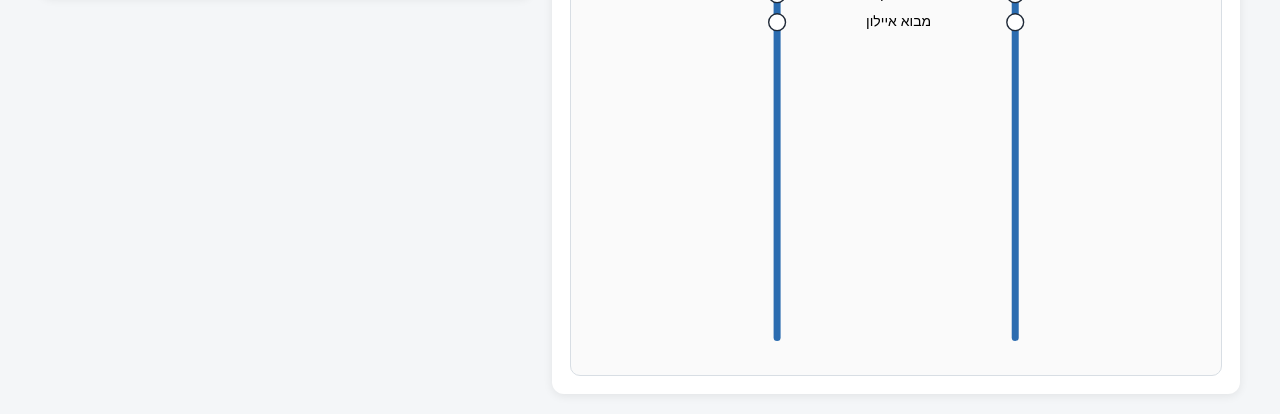
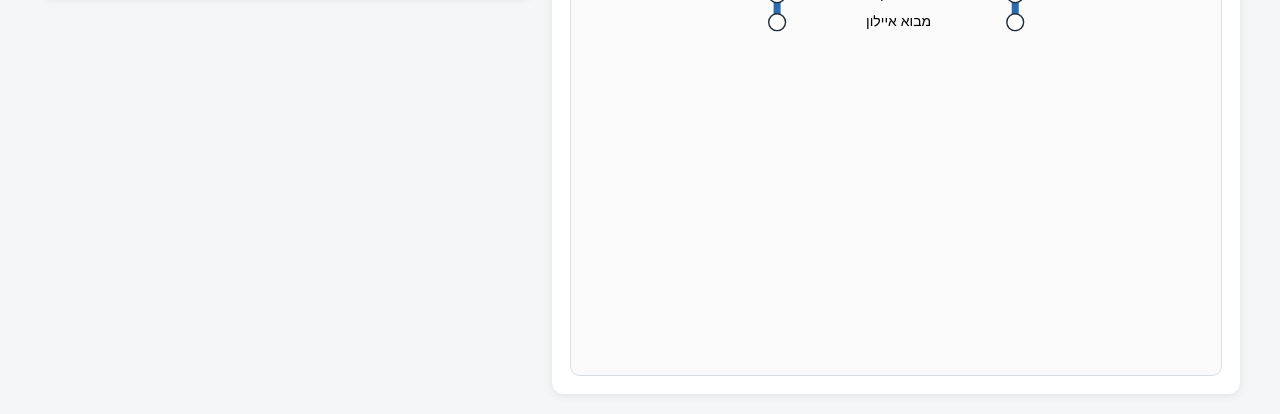
Before and after one commit to ofshalev/MehirotCoPilot, a plain HTML site: page traffic.html in a window 1280 px wide. Shown: the part 468-882 px from the top of the page. Drawn offline with Linux system fonts and the light colour scheme.

Commit message:
Update traffic.html

```diff
--- a/traffic.html
+++ b/traffic.html
@@ -241,8 +241,8 @@ button:active {
         <div class="map-wrap">
           <svg viewBox="0 80 900 1120" preserveAspectRatio="xMidYMin meet" aria-label="מפת מחלפים אינטראקטיבית">
 
-                  <path class="road" d="M620 110 L620 1160" />
-            <path class="road" d="M280 110 L280 1160" />
+                  <path class="road" d="M620 110 L620 710" />
+            <path class="road" d="M280 110 L280 710" />
 
 
 
```
